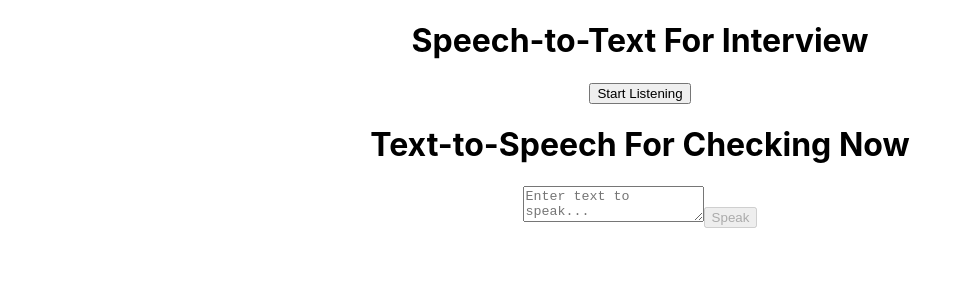
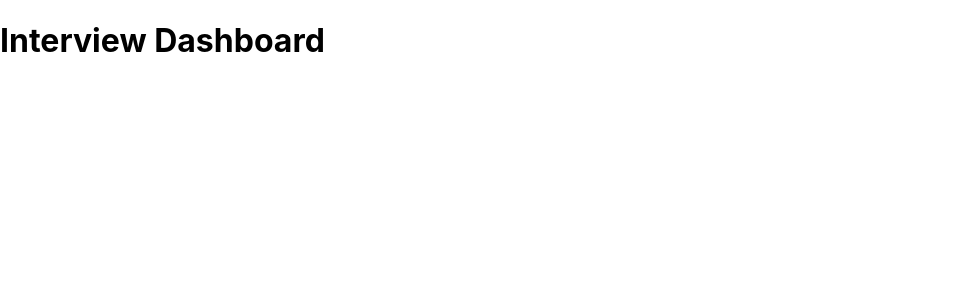
Before and after one commit to Anandhupa1/TechWhiz, a React (Create React App) app in the folder Frontend/chatapp/: page /interview in a window 1280 px wide. Shown: the top 300 px of the page, without its empty margins (0-971 px from the left). Built offline with nearby package versions, Linux system fonts and the light colour scheme.

Commit message:
2 files deleted

```diff
--- /dev/null
+++ b/Frontend/chatapp/src/components/pages/Interview.jsx
@@ -0,0 +1,11 @@
+import React from 'react'
+
+function Interview() {
+  return (
+    <>
+      <h1>Interview Dashboard</h1>
+    </>
+  )
+}
+
+export default Interview
--- a/Frontend/chatapp/src/index.js
+++ b/Frontend/chatapp/src/index.js
@@ -3,11 +3,29 @@ import ReactDOM from 'react-dom/client';
 import './index.css';
 import App from './App';
 import reportWebVitals from './reportWebVitals';
+import { createBrowserRouter,RouterProvider, } from "react-router-dom";
+import Interview from './components/pages/Interview';
+
+const router = createBrowserRouter([
+  {
+    path: "/",
+    element: <App/>,
+    // errorElement:<Error/>
+  },
+  {
+    path: "/interview",
+    element: <Interview/>,
+    // errorElement:<Error/>
+  },
+
+
+]);
+
 
 const root = ReactDOM.createRoot(document.getElementById('root'));
 root.render(
   <React.StrictMode>
-    <App />
+    <RouterProvider  router={router} />
   </React.StrictMode>
 );
 
```
